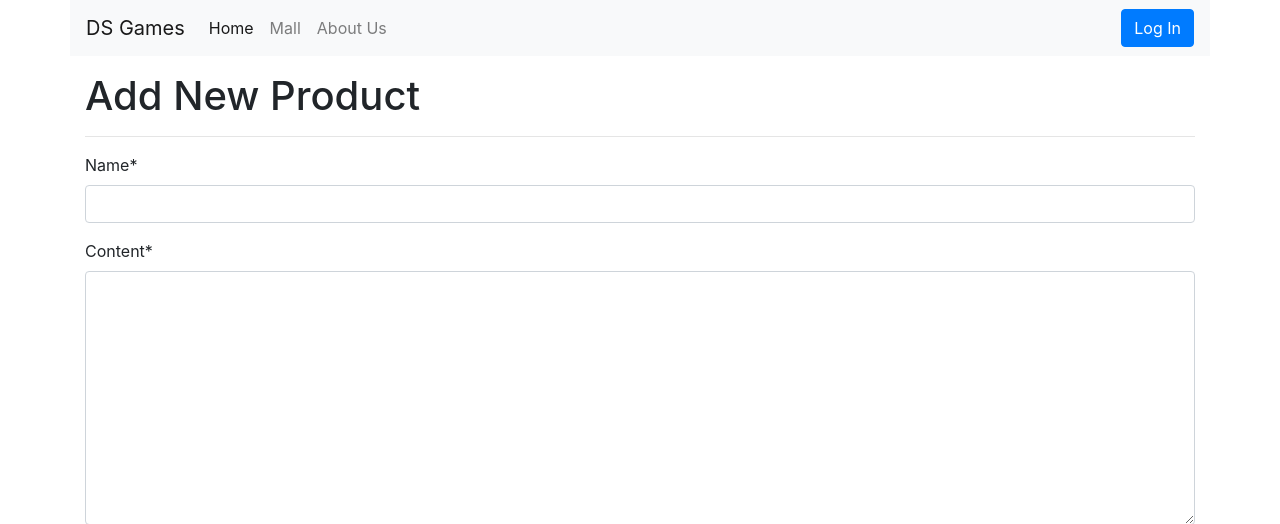
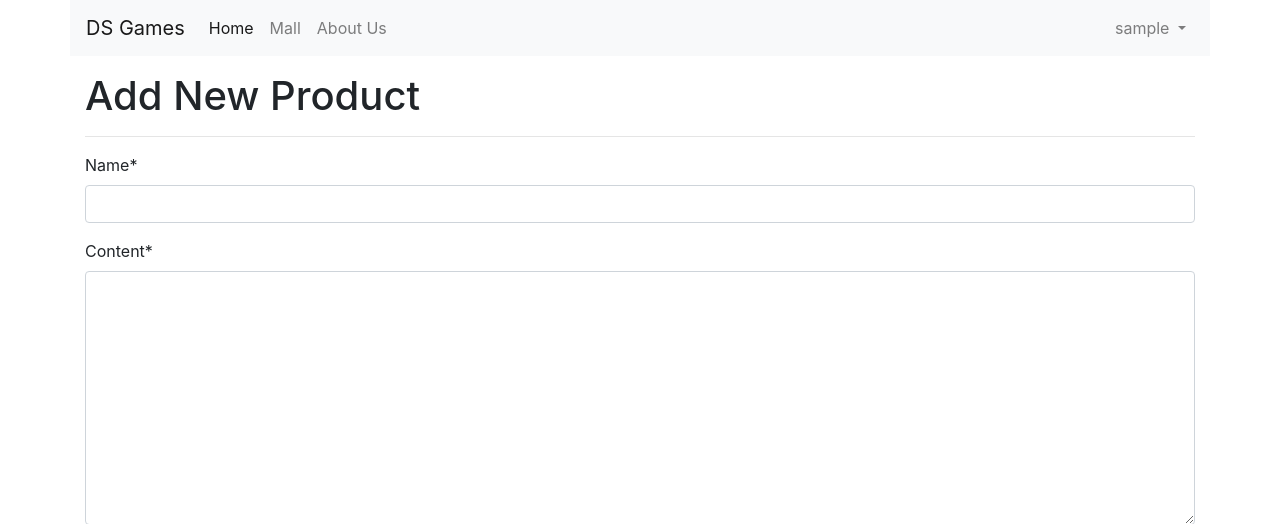
Before and after one commit to jayy118/ip_project, a Django app: page /mall/create_post/ in a window 1280 px wide. Shown: the top 524 px of the page. Run offline with Django 3.2, Linux system fonts and the light colour scheme; the visitor is signed in with stand-in values (Sample User, id 1); data that the repository does not hold is empty; some libraries are stand-ins or nearby versions.

Commit message:
구글 로그인 기능 추가하기

```diff
--- a/ip_project/urls.py
+++ b/ip_project/urls.py
@@ -7,6 +7,7 @@ urlpatterns = [
     path('mall/', include('mall.urls')),
     path('admin/', admin.site.urls),
     path('markdownx/', include('markdownx.urls')),
+    path('accounts/', include('allauth.urls')),
     path('', include('single_pages.urls'))
 ]
 
--- a/mall/templates/mall/navbar.html
+++ b/mall/templates/mall/navbar.html
@@ -1,3 +1,5 @@
+{% load socialaccount %}
+
 <!DOCTYPE html>
 <html>
 {% load static %}
@@ -25,11 +27,20 @@
        </li>
      </ul>
      <ul class="navbar-nav ml-auto">
+       {% if user.is_authenticated %}
+       <li class="nav-item dropdown">
+        <a class="nav-link dropdown-toggle" href="#" id="navbarDropdownMenuLink" role="button" data-toggle="dropdown" aria-haspopup="true" aria-expanded="false">
+          {{ user.username }}
+        </a>
+         <div class="dropdown-menu" aria-labelledby="navbarDropdownMenuLink">
+           <a class="dropdown-item" href="/accounts/logout/">Log Out</a>
+         </div>
+       </li>
+       {% else %}
        <li class="nav-item">
-         <button type="button" class="btn btn-primary" data-toggle="modal" data-target="#loginModal">
-           Log In
-         </button>
+         <a class="nav-link" href="#" data-toggle="modal" data-target="#loginModal">Log In</a>
        </li>
+       {% endif %}
      </ul>
    </div>
  </nav>
@@ -45,11 +56,11 @@
             <div class="modal-body">
               <div class="row">
                 <div class="col-md-6">
-                  <button type="button" class="btn btn-outline-dark btn-block btn-sm"><i class="fab fa-google"></i> &nbsp;&nbsp;Log in with Google</button>
-                  <button type="button" class="btn btn-outline-dark btn-block btn-sm"><i class="far fa-envelope"></i> &nbsp;&nbsp;Log in with E-mail</button>
+                  <a role="button" class="btn btn-outline-dark btn-block btn-sm" href="{% provider_login_url 'google' %}"><i class="fab fa-google"></i> &nbsp;&nbsp;Log in with Google</a>
+                  <a role="button" class="btn btn-outline-dark btn-block btn-sm" href="/accounts/login/"><i class="far fa-user"></i> &nbsp;&nbsp;Log in with Username</a>
                 </div>
                 <div class="col-md-6">
-                  <button type="button" class="btn btn-outline-dark btn-block btn-sm"><i class="far fa-envelope"></i> &nbsp;&nbsp;Sign Up with E-mail</button>
+                  <a role="button" class="btn btn-outline-dark btn-block btn-sm" href="/accounts/signup/"><i class="far fa-envelope"></i> &nbsp;&nbsp;Sign Up with E-mail</a>
                 </div>
               </div>
             </div>
```
Also changed, not shown: ip_project/settings.py (+19 -0 lines).
